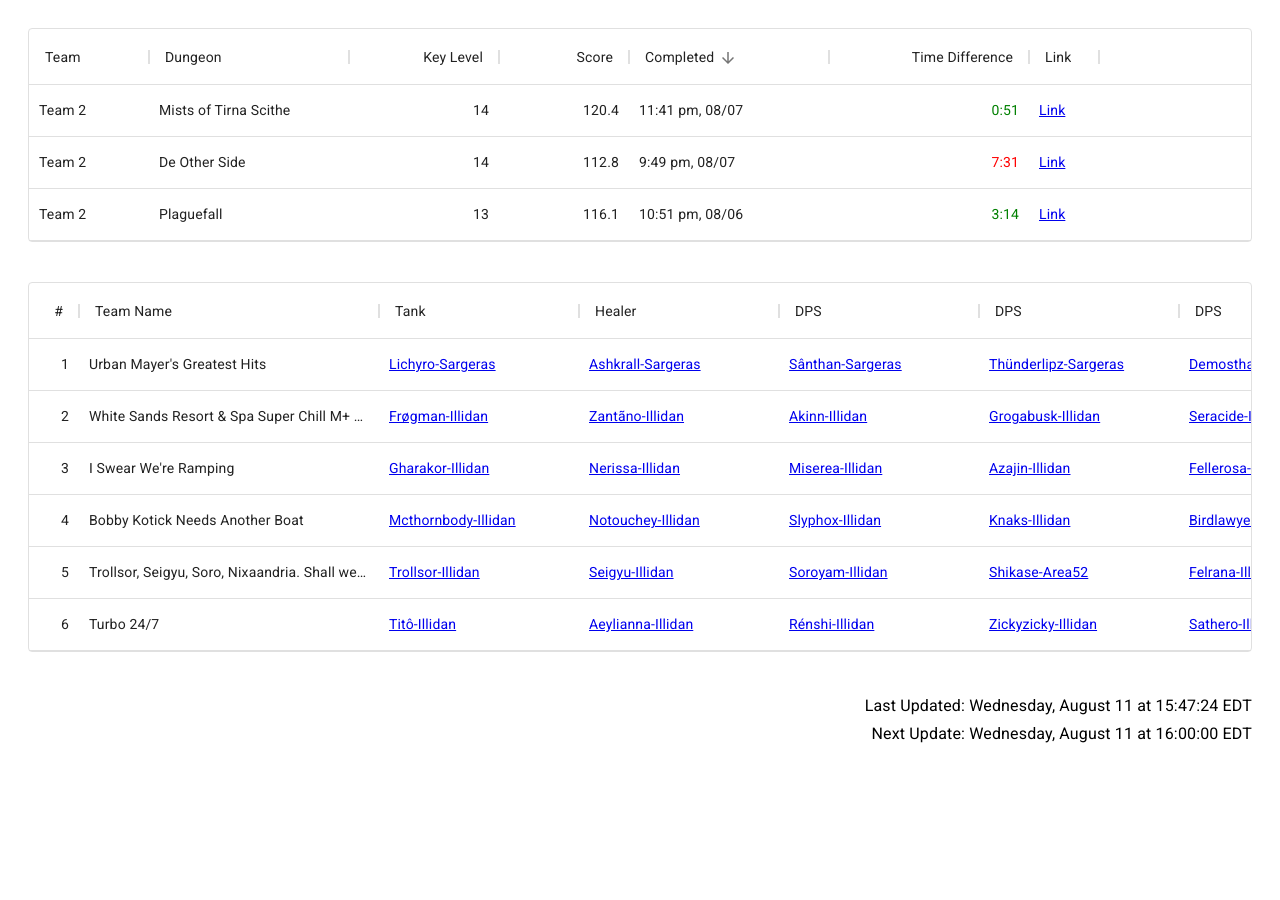
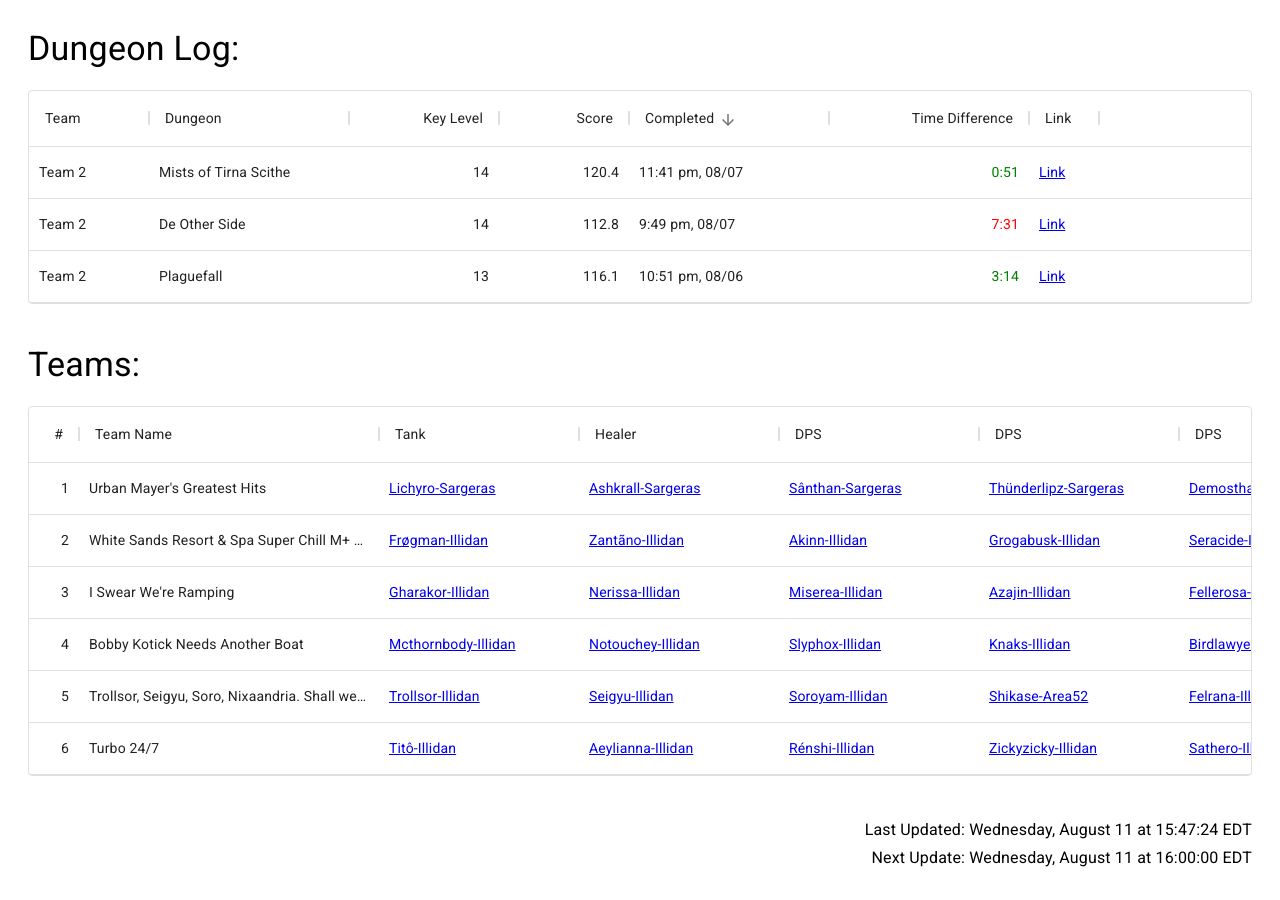
Before and after one commit to 4very/mplus_leaderboard, a Next.js app: page / in a window 1280 px wide. Before the commit the page ends 800 px from the top, so only its background shows below. Built offline with nearby package versions, Linux system fonts and the light colour scheme.

Commit message:
added some headers

```diff
--- a/src/pages/index.tsx
+++ b/src/pages/index.tsx
@@ -171,6 +171,12 @@ export default function ContentPage(props: Props) { // eslint-disable-line
 
   return (
     <div>
+      <Typography
+        variant="h4"
+        style={{ padding: '20px', boxSizing: 'border-box', paddingBottom: '0' }}
+      >
+        Dungeon Log:
+      </Typography>
       <div style={{ width: '100%', padding: '20px', boxSizing: 'border-box' }}>
         <DataGrid
           rows={props.runRows}
@@ -182,6 +188,12 @@ export default function ContentPage(props: Props) { // eslint-disable-line
           onSortModelChange={(model) => setSortModel(model)}
         />
       </div>
+      <Typography
+        variant="h4"
+        style={{ padding: '20px', boxSizing: 'border-box', paddingBottom: '0' }}
+      >
+        Teams:
+      </Typography>
       <div style={{ width: '100%', padding: '20px', boxSizing: 'border-box' }}>
         <DataGrid
           rows={props.teamRows}
```
